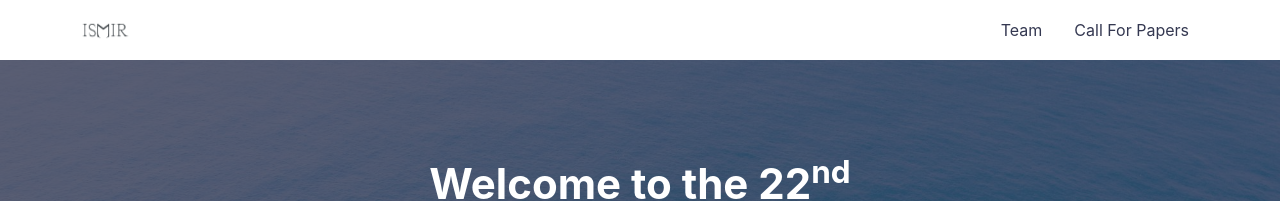
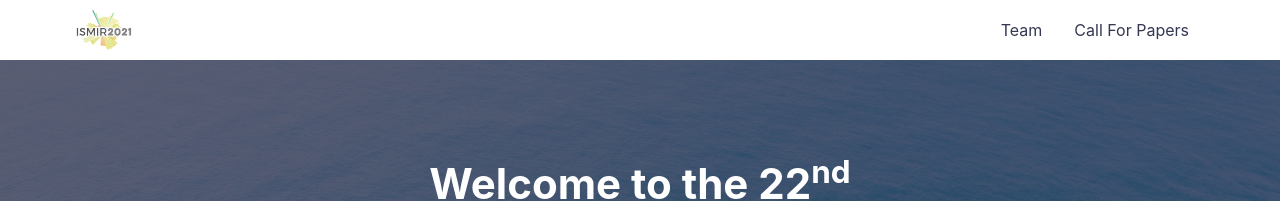
Before and after one commit to ismir2021/ismir2021.github.io, a Jekyll site: the page built from index.md, in a window 1280 px wide. Shown: the top 201 px of the page. Built offline with Jekyll 4.4.1, drawn with Linux system fonts in a browser that asks for light colours.

Commit message:
new logo

```diff
--- a/_includes/header.html
+++ b/_includes/header.html
@@ -3,7 +3,7 @@
         <div class="header__inner">
             <a class="header__logo" href="{{ '/' | relative_url }}">
                 <div class="header__logo--container">
-                    <img src="/assets/ismir.png">
+                    <img src="/assets/logo.svg">
                 </div>
             </a>
             <nav class="header__links">
```
Also changed, not shown: assets/logo.svg (renamed from images/logo/FINAL/ISMIR2021_LOGO.svg).
